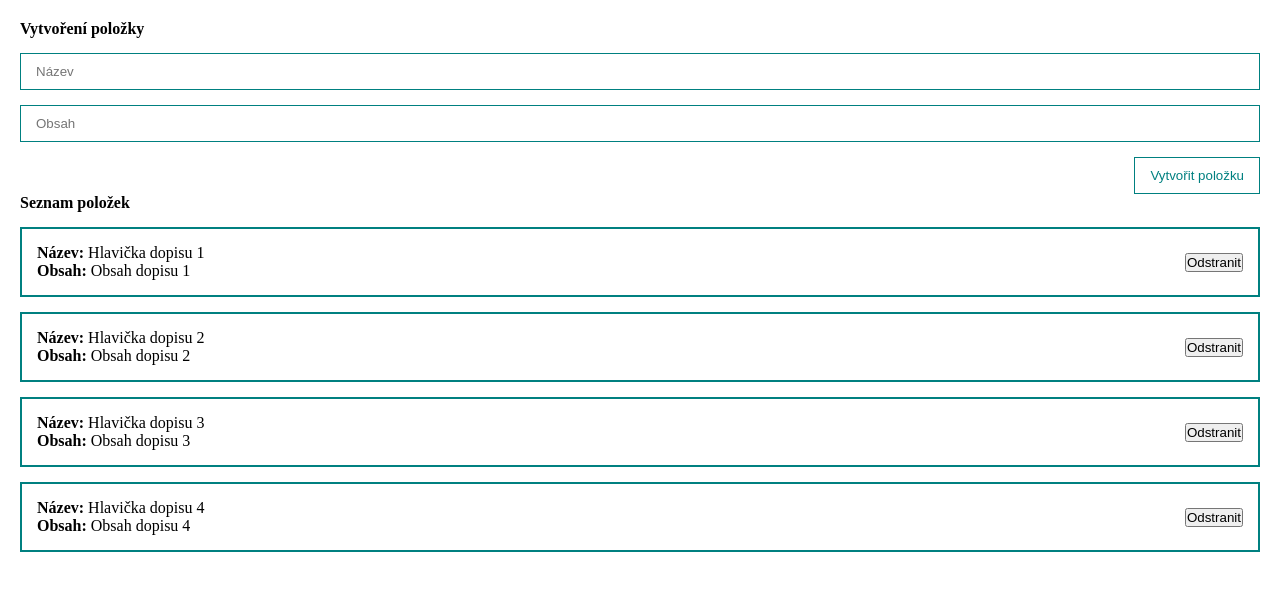
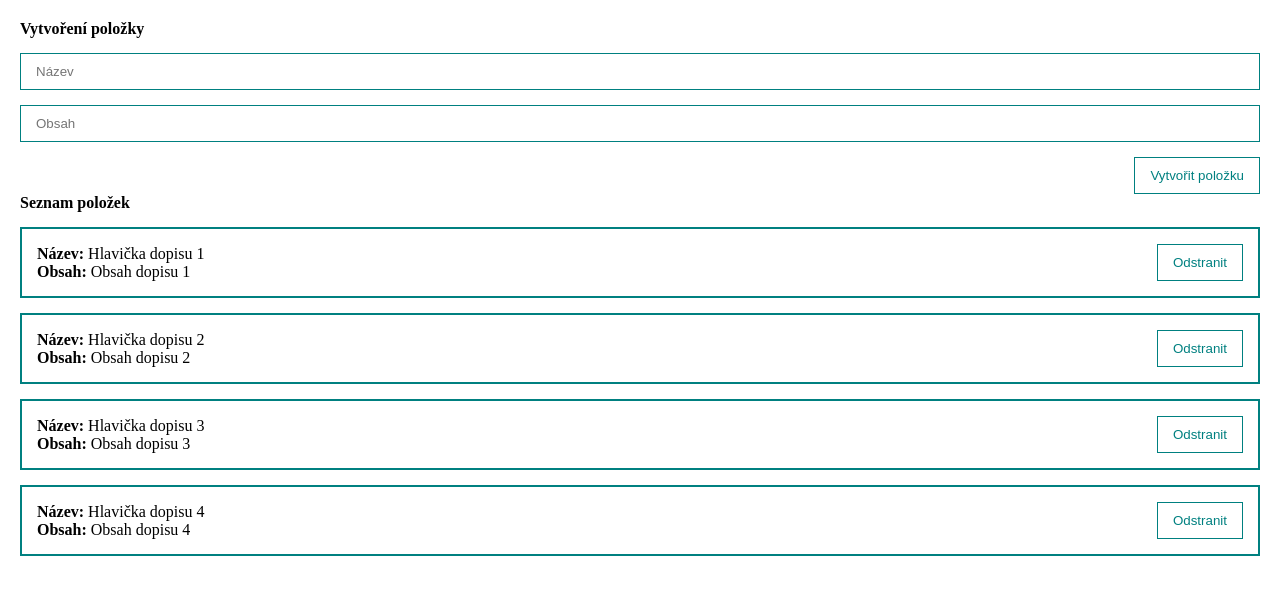
Before and after one commit to kofranek/timur_albi_vue3_from_a_to_z, a Vue app: page / in a window 1280 px wide. Shown: the top 594 px of the page. Built offline with nearby package versions, Linux system fonts and the light colour scheme; the HTML template or start-up script is replaced by a standard one.

Commit message:
Knihovna UI komponentů

```diff
--- a/src/components/PostForm.vue
+++ b/src/components/PostForm.vue
@@ -12,16 +12,20 @@
            v-model="post.body"
 
     >
-    <button class="btn" @click="createPost"
+    <my-button
+        @click="createPost"
+        style="align-self: flex-end; margin-top: 15px"
     >
       Vytvořit položku
-    </button>
+    </my-button>
   </form>
 
 </template>
 
 <script>
+import MyButton from "@/components/UI/MyButton"
 export default {
+  components: {MyButton},
   name: "PostForm",
   data() {
     return {
@@ -53,15 +57,6 @@
   flex-direction: column;
 }
 
-.btn {
-  margin-top: 15px;
-  align-self: flex-end;
-  padding: 10px 15px;
-  background: none;
-  color: teal;
-  border: 1px solid teal;
-}
-
 .input {
   width: 100%;
   border: 1px solid teal;
--- a/src/components/PostItem.vue
+++ b/src/components/PostItem.vue
@@ -5,13 +5,16 @@
       <div><strong>Obsah: </strong>{{ post_props.body }}</div>
     </div>
     <div class="post__btns">
-      <button class="btn" @click="deletePost">Odstranit</button>
+      <my-button @click="deletePost">Odstranit</my-button>
     </div>
   </div>
 </template>
 
 <script>
+import MyButton from '@/components/UI/MyButton'
+
 export default {
+  components: {MyButton},
   name: "PostItem",
   props: {
     post_props: {
--- /dev/null
+++ b/src/components/UI/MyButton.vue
@@ -0,0 +1,21 @@
+<template>
+<button class="btn">
+  <slot></slot>
+</button>
+</template>
+
+<script>
+export default {
+  name: "MyButton"
+}
+</script>
+
+<style scoped>
+.btn {
+  /*margin-top: 15px;*/
+  padding: 10px 15px;
+  background: none;
+  color: teal;
+  border: 1px solid teal;
+}
+</style>
```
Also changed, not shown: notes.txt.
